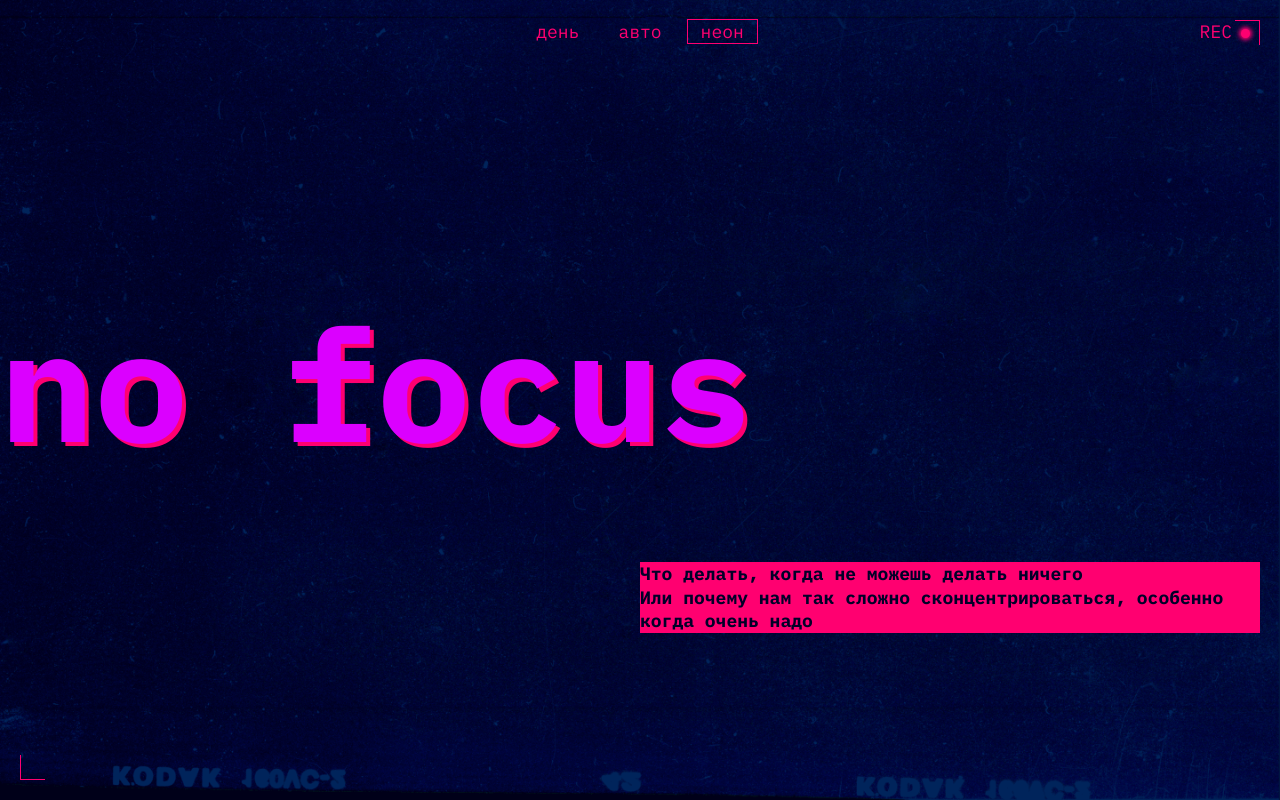
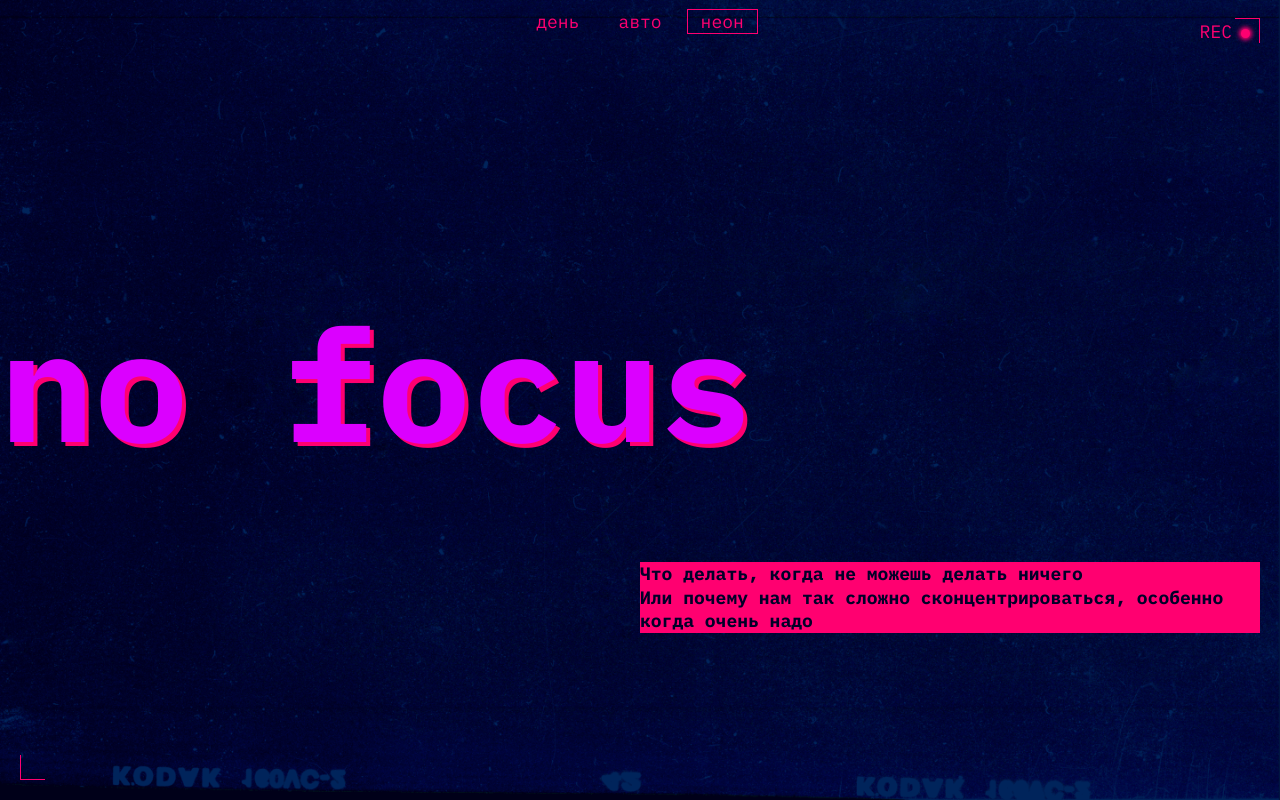
Before and after one commit to Konstantinll2345/slozhno-sosredotochitsya-fd, a plain HTML site: page index.html in a window 1280 px wide. Both pictures are taken after a click on the button "неон". Shown: the top 800 px of the page. Drawn offline with Linux system fonts and the light colour scheme.

Commit message:
правка проекта 3 удаление внут оступов в body

```diff
--- a/styles/style.css
+++ b/styles/style.css
@@ -240,19 +240,26 @@
 
 @media (width >= 768px) {
 
-  .page {
-    padding: 10px 10px 0 0;
+  .decorated-zone::after {
+    bottom: 20px;
+    left: 20px;
   }
 
-  .decorated-zone::after {
-    bottom: 30px;
-    left: 20px;
+  .decorated-zone::before {
+    top: 18px;
+    right: 20px;
+  }
+
+  .rec {
+    top: 20px;
+    right: 48px;
   }
 
   .header {
     grid-template-columns: repeat(2,1fr);
     grid-template-rows: min-content min-content;
     min-block-size: 1024px;
+    padding: 10px 10px 0 0;
   }
 
   .header__theme-menu {
@@ -285,10 +292,15 @@
    grid-template-columns: min-content 1fr;
   }
 
+  .main {
+    padding-right: 10px;
+  }
+
   .section__difficult {
     grid-row-start: 1;
     grid-row-end: 2;
-    padding: 50px 10px 0 20px;
+    padding: 62px 10px 0 20px;
+
   }
 
   .section__title {
@@ -299,7 +311,7 @@
   }
 
   .section__сoncentration {
-    padding: 83px 10px 0 20px;
+    padding: 80px 10px 0 20px;
   }
 
   .сoncentration__title {
@@ -308,7 +320,7 @@
 
   .section__variants {
     grid-template-columns: min-content 1fr;
-    padding: 80px 10px 0 20px;
+    padding: 83px 10px 0 20px;
   }
 
   .section__variants-location {
@@ -361,12 +373,11 @@
   .footer {
     grid-template-columns: 1fr;
     min-height: 1024px;
-    margin-top: 70px;
+    margin-top: 64px;
     padding-top: 5px;
   }
 
   .footer__title {
-    padding: 0 0 20px 10px;
     font-size: var(--fz-header-title-tablet);
   }
 
@@ -392,7 +403,7 @@
   }
 
   .header__title {
-    padding-top: 275px;
+    padding-top: 285px;
   }
 
   .header__text-desktop {
```
